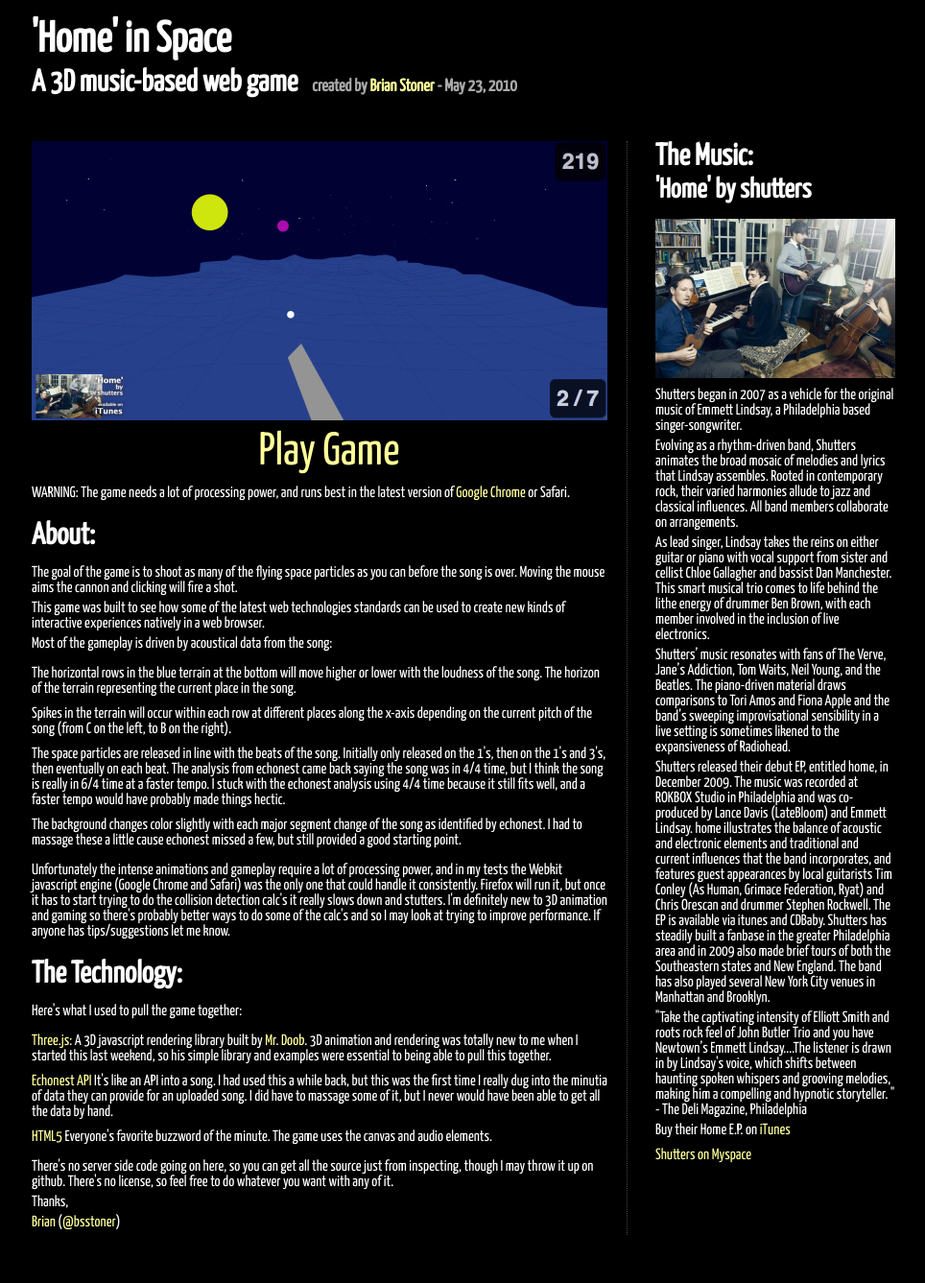
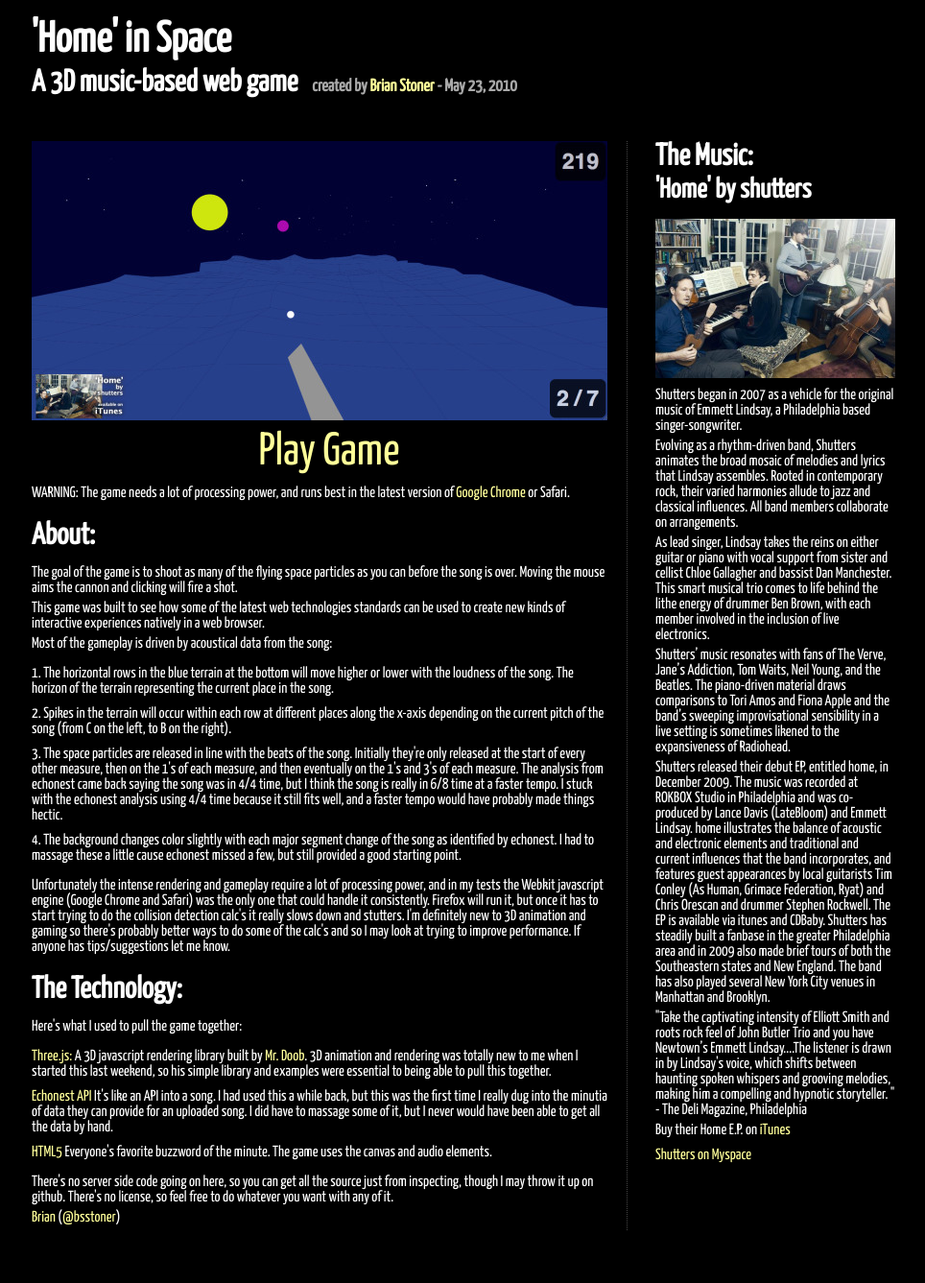
Before and after one commit to brownman/labs, a Python web app: template public/templates/homeinspace/main.html in a window 1280 px wide. Shown: the whole page at 96% size, without its empty margins (157-1121 px from the left). After the commit the page ends 1282 px from the top, so only its background shows below. Run offline with Jinja, Linux system fonts and the light colour scheme; the template is opened without the code that fills it, so the values that code supplies are empty.

Commit message:
html updates

```diff
--- a/public/templates/frogger/index.html
+++ b/public/templates/frogger/index.html
@@ -3,8 +3,8 @@
 	<link href="/site_media/">
 	<script src="http://ajax.googleapis.com/ajax/libs/jquery/1.3.2/jquery.min.js"></script>
 
-	<script type="text/javascript" src="/site_media/script/cake.js"></script>
-	<script type="text/javascript" src="/site_media/script/frogger.js"></script>
+	<script type="text/javascript" src="/site_media/frogger/script/cake.js"></script>
+	<script type="text/javascript" src="/site_media/frogger/script/frogger.js"></script>
 
 	<!-- FB Connect Crap -->
 	<script src="http://connect.facebook.net/en_US/all.js"></script>
--- a/public/templates/homeinspace/main.html
+++ b/public/templates/homeinspace/main.html
@@ -4,7 +4,9 @@
 <html lang="en">
 <head>
 	<meta http-equiv="Content-Type" content="text/html; charset=utf-8">
-	<title>'Home' in Space: A 3D Javascript Musical Game</title>
+	<title>'Home' in Space: A 3D Music based web game</title>
+	<meta name="description" content="A 3D Javascript/HTML5 game driven by an Echonest audio analysis">
+	<meta name="keywords" content="brian,stoner,tech,labs,javascript,3d,html5,echonest,music,shutters,home,space,game,web game,chrome">
 	<link href='http://fonts.googleapis.com/css?family=Yanone+Kaffeesatz' rel='stylesheet' type='text/css'>
 	<link href="/site_media/homeinspace/style/game.css" rel="stylesheet" type="text/css" />
 </head>
@@ -50,12 +52,12 @@
 					new kinds of interactive experiences natively in a web browser.</p>
 				<p>Most of the gameplay is driven by acoustical data from the song:</p>
 					<ul>
-						<li>The horizontal rows in the blue terrain at the bottom will move higher or lower with the loudness of the song.  The horizon of the terrain representing the current place in the song.</li>
-						<li>Spikes in the terrain will occur within each row at different places along the x-axis depending on the current pitch of the song (from C on the left, to B on the right).</li>
-						<li>The space particles are released in line with the beats of the song.  Initially only released on the 1's, then on the 1's and 3's, then eventually on each beat.  The analysis from echonest came back saying the song was in 4/4 time, but I think the song is really in 6/4 time at a faster tempo.  I stuck with the echonest analysis using 4/4 time because it still fits well, and a faster tempo would have probably made things hectic.</li>
-						<li>The background changes color slightly with each major segment change of the song as identified by echonest.  I had to massage these a little cause echonest missed a few, but still provided a good starting point.</li>
+						<li>1. The horizontal rows in the blue terrain at the bottom will move higher or lower with the loudness of the song.  The horizon of the terrain representing the current place in the song.</li>
+						<li>2. Spikes in the terrain will occur within each row at different places along the x-axis depending on the current pitch of the song (from C on the left, to B on the right).</li>
+						<li>3. The space particles are released in line with the beats of the song.  Initially they're only released at the start of every other measure, then on the 1's of each measure, and then eventually on the 1's and 3's of each measure.  The analysis from echonest came back saying the song was in 4/4 time, but I think the song is really in 6/8 time at a faster tempo.  I stuck with the echonest analysis using 4/4 time because it still fits well, and a faster tempo would have probably made things hectic.</li>
+						<li>4. The background changes color slightly with each major segment change of the song as identified by echonest.  I had to massage these a little cause echonest missed a few, but still provided a good starting point.</li>
 					</ul>
-				<p>Unfortunately the intense animations and gameplay require a lot of processing power, and in my tests the Webkit javascript engine (Google Chrome and Safari) was the only one that could handle it consistently.  Firefox will run it, but once it has to start trying to do the collision detection calc's it really slows down and stutters.  I'm definitely new to 3D animation and gaming so there's probably better ways to do some of the calc's and so I may look at trying to improve performance.  If anyone has tips/suggestions let me know.</p>
+				<p>Unfortunately the intense rendering and gameplay require a lot of processing power, and in my tests the Webkit javascript engine (Google Chrome and Safari) was the only one that could handle it consistently.  Firefox will run it, but once it has to start trying to do the collision detection calc's it really slows down and stutters.  I'm definitely new to 3D animation and gaming so there's probably better ways to do some of the calc's and so I may look at trying to improve performance.  If anyone has tips/suggestions let me know.</p>
 				<h2>The Technology:</h2>
 				<p>Here's what I used to pull the game together:</p>
 					<ul>
@@ -64,7 +66,6 @@
 						<li><a href="http://dev.w3.org/html5/spec/Overview.html" title="HTML5 spec">HTML5</a> Everyone's favorite buzzword of the minute.  The game uses the canvas and audio elements.</li>
 					</ul>
 				<p>There's no server side code going on here, so you can get all the source just from inspecting, though I may throw it up on github.  There's no license, so feel free to do whatever you want with any of it.
-				<p>Thanks,</p>
 				<p><a href="http://brian-stoner.com">Brian</a> (<a href="http://twitter.com/bsstoner" title="twitter">@bsstoner</a>)</p>
 			</div>
 		</div>
--- a/public/templates/labs_home.html
+++ b/public/templates/labs_home.html
@@ -4,7 +4,8 @@
 <head>
 	<meta http-equiv="Content-Type" content="text/html; charset=utf-8">
 	<title>Brian Stoner - Labs</title>
-
+	<meta name="description" content="Tech experiments and other cool stuff">
+	<meta name="keywords" content="brian,stoner,tech,labs,experiments,cool stuff,3d,javascript,html5,games">
 	<link href='http://fonts.googleapis.com/css?family=Yanone+Kaffeesatz' rel='stylesheet' type='text/css'>
 	<link href='/site_media/labshome/master.css' rel='stylesheet' type='text/css'>
 
```
